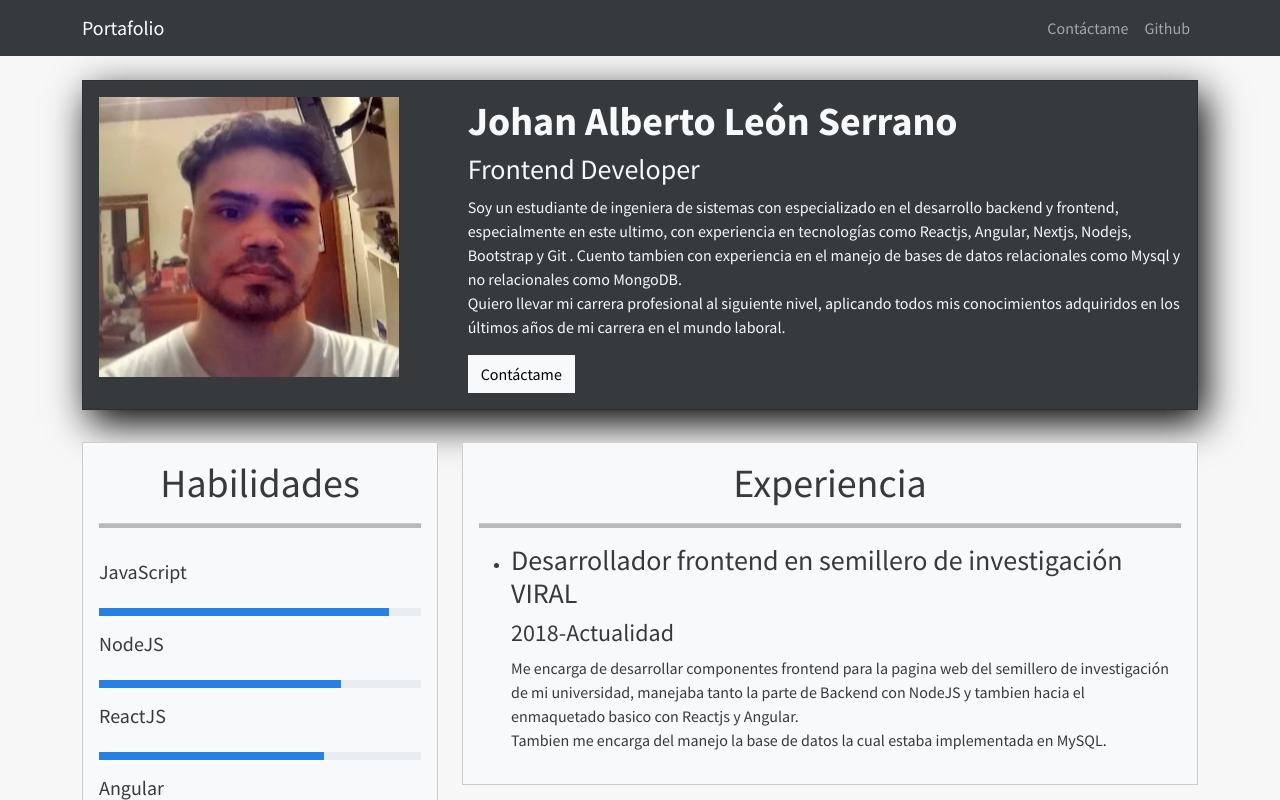
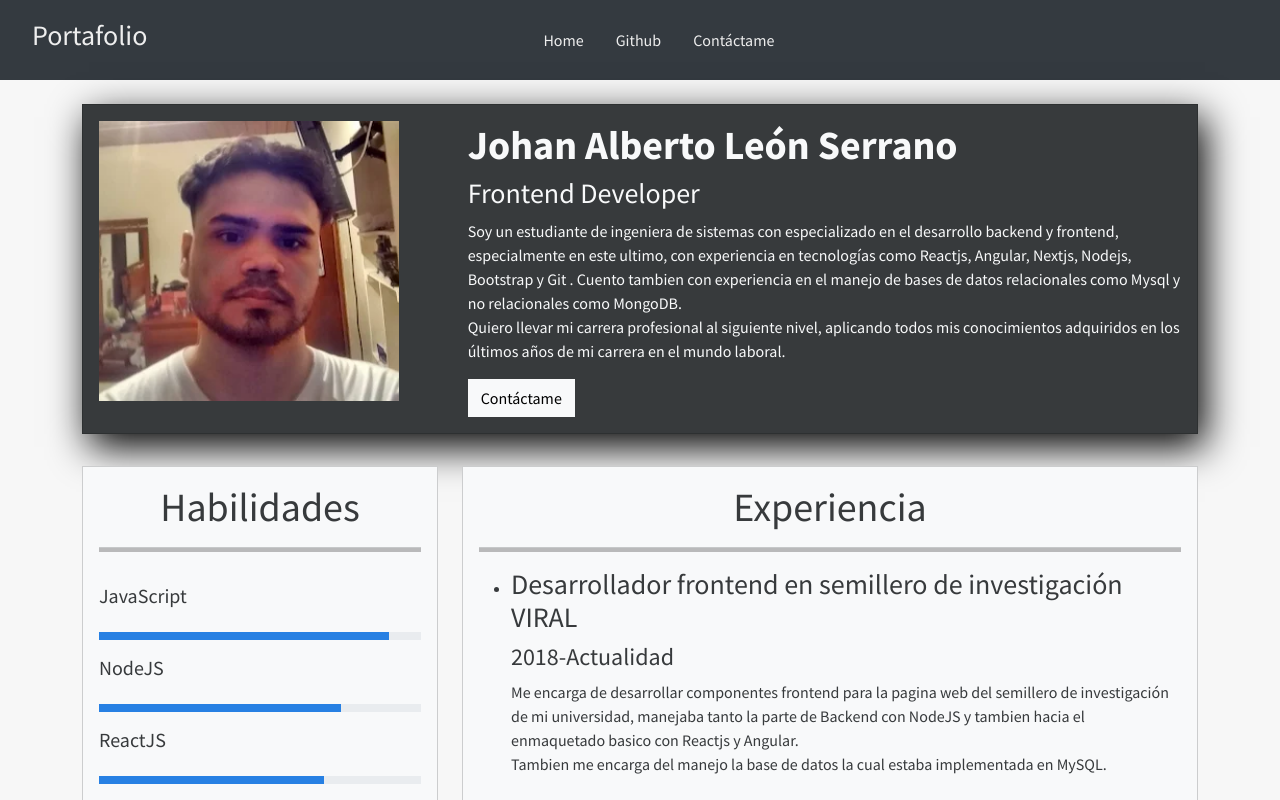
Before and after one commit to JohanLeon0914/portafolio, a Next.js app: page / in a window 1280 px wide. Shown: the top 800 px of the page. Built offline with nearby package versions, Linux system fonts and the light colour scheme; a small style sheet from the web is missing.

Commit message:
actualizando menu responsive

```diff
--- a/components/Navbar.jsx
+++ b/components/Navbar.jsx
@@ -1,7 +1,41 @@
 import Link from "next/link";
+import { useRef } from "react";
+import { FaBars, FaTimes } from "react-icons/fa";
 
-const Navbar = () => (
-    <nav className="navbar navbar-expand-lg navbar-dark bg-dark">
+function Navbar() {
+	const navRef = useRef();
+
+	const showNavbar = () => {
+		navRef.current.classList.toggle("responsive_nav");
+	};
+
+	return (
+		<header className="header">
+			<h3>Portafolio</h3>
+			<nav ref={navRef}>
+        <Link href="/">
+          <a>Home</a>
+        </Link>
+				<Link href="/github">
+          <a>Github</a>
+        </Link>
+        <Link href="/contacto">
+          <a>Contáctame</a>
+        </Link>
+				<button
+					className="nav-btn nav-close-btn"
+					onClick={showNavbar}>
+					<FaTimes />
+				</button>
+			</nav>
+			<button className="nav-btn" onClick={showNavbar}>
+				<FaBars />
+			</button>
+		</header>
+	);
+}
+
+{/* <nav className="navbar navbar-expand-lg navbar-dark bg-dark">
         <div className="container">
             <Link href="/">
                 <a className="navbar-brand" >Portafolio</a>
@@ -24,8 +58,6 @@ const Navbar = () => (
     </ul>
   </div>
         </div>
-    </nav>
-
-);
+    </nav> */}
 
 export default Navbar;
--- a/package.json
+++ b/package.json
@@ -8,7 +8,6 @@
     "export": "next export",
     "deploy": "npm run build && npm run export",
     "start": "next start"
-
   },
   "dependencies": {
     "@emailjs/browser": "^3.6.2",
@@ -18,6 +17,7 @@
     "nprogress": "^0.2.0",
     "react": "18.2.0",
     "react-dom": "18.2.0",
+    "react-icons": "^4.7.1",
     "sweetalert": "^2.1.2"
   },
   "devDependencies": {
--- a/pages/contacto.js
+++ b/pages/contacto.js
@@ -5,7 +5,7 @@ const Blog = () => (
     <Layout
         title='Contacto'
         description='Mi pagina de contacto, para los que esten interesados en contactarse con migo'
-        footer={false}>
+        footer={true}>
         <h1 className="text-center">Contáctame</h1>
         <Mailer />
     </Layout>
--- a/pages/github.js
+++ b/pages/github.js
@@ -13,7 +13,7 @@ const Github = ({ data, statusCode }) => {
         <Layout
             title='Github'
             description='Mi pagina de github con todos mis proyectos personales'
-            footer={false}>
+            footer={true}>
             <div className="row">
                 <div className="col-md-4 offset-md-4">
                     <div className={styles.container}>
--- a/styles/globals.css
+++ b/styles/globals.css
@@ -11,3 +11,117 @@ a {
   color: inherit;
   text-decoration: none;
 }
+
+:root {
+	--mainColor: #343a40;
+	--mainColorLight: #5767aa;
+	--secondaryColor: #db2b39;
+	--textColor: #eee;
+}
+
+.header {
+	display: flex;
+	align-items: center;
+	justify-content: space-between;
+	height: 80px;
+	padding: 0 2rem;
+	background-color: var(--mainColor);
+	color: var(--textColor);
+}
+
+nav a {
+	margin: 0 1rem;
+	color: var(--textColor);
+	text-decoration: none;
+}
+
+nav a:hover {
+	color: var(--secondaryColor);
+}
+
+.header .nav-btn {
+	padding: 5px;
+	cursor: pointer;
+	background: transparent;
+	border: none;
+	outline: none;
+	color: var(--textColor);
+	visibility: hidden;
+	opacity: 0;
+	font-size: 1.8rem;
+}
+
+.header div,
+nav {
+	display: flex;
+	align-items: center;
+}
+
+@media only screen and (max-width: 1024px) {
+	.header .nav-btn {
+		visibility: visible;
+		opacity: 1;
+	}
+  .header nav {
+		position: fixed;
+		top: 0;
+		left: 0;
+		height: 100%;
+		width: 100%;
+		display: flex;
+		flex-direction: column;
+		align-items: center;
+		justify-content: center;
+		gap: 1.5rem;
+		background-color: var(--mainColor);
+		transition: 1s;
+		transform: translateY(-100vh);
+    z-index: 100;
+	}
+  .header .responsive_nav {
+		transform: none;
+	}
+  nav .nav-close-btn {
+		position: absolute;
+		top: 2rem;
+		right: 2rem;
+	}
+  nav a {
+		font-size: 1.5rem;
+	}
+  /* .header .nav-btn {
+		visibility: visible;
+		opacity: 1;
+	}
+
+	.header nav {
+		position: fixed;
+		top: 0;
+		left: 0;
+		height: 100%;
+		width: 100%;
+		display: flex;
+		flex-direction: column;
+		align-items: center;
+		justify-content: center;
+		gap: 1.5rem;
+		background-color: var(--mainColor);
+		transition: 1s;
+		transform: translateY(-100vh);
+    z-index: 100;
+	}
+
+	.header .responsive_nav {
+		transform: none;
+	}
+
+	nav .nav-close-btn {
+		position: absolute;
+		top: 2rem;
+		right: 2rem;
+	}
+
+	nav a {
+		font-size: 1.5rem;
+	} */
+}
```
Also changed, not shown: 1 other file (tests, documents, lock files or other folders).
